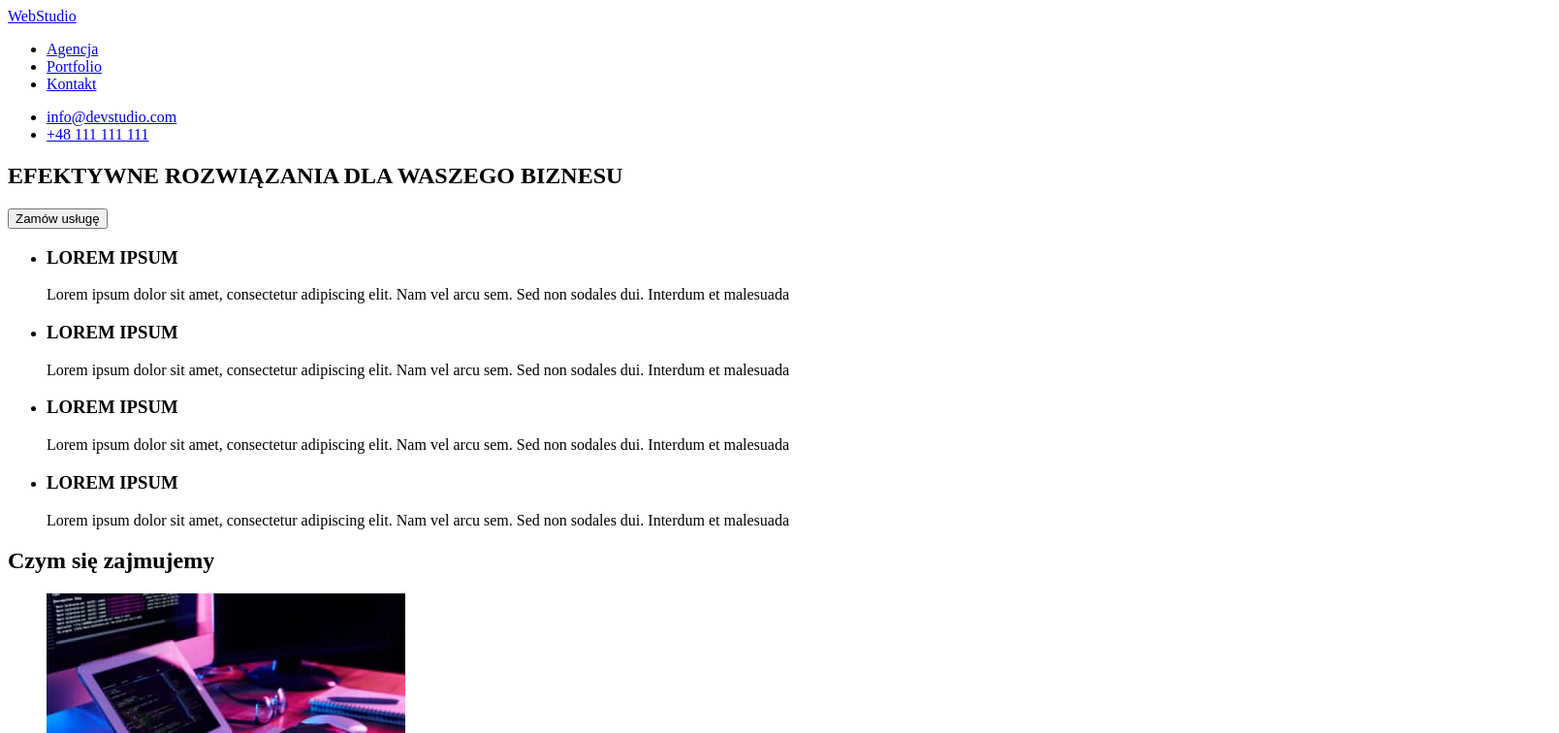
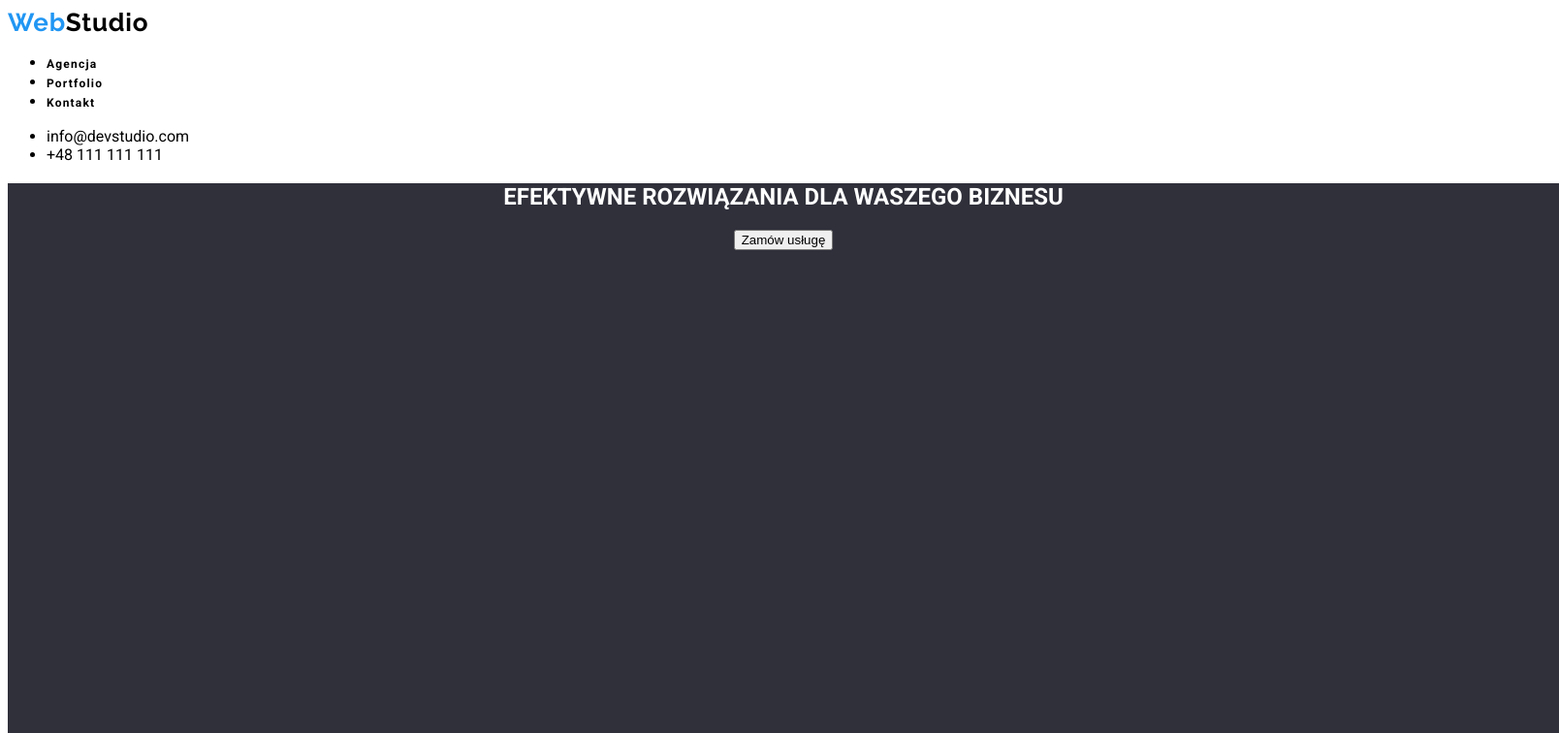
Before and after one commit to Joanna-Golofit/goit-markup-hw-02, a plain HTML site: page index.html in a window 1280 px wide. Shown: the top 756 px of the page at 97% size, 1608 px wide, since content can reach past the window. Drawn offline with Linux system fonts and the light colour scheme.

Commit message:
nadane klasy, stworzony szkielet css

```diff
--- /dev/null
+++ b/css/styles.css
@@ -0,0 +1,94 @@
+:root {
+    --main-font: 'Roboto', sans-serif;
+    --secondary-font: 'Raleway', sans-serif;
+    --main-color: black;
+    --white-color: #FFFFFF;
+    --blue-color: #2196F3;
+
+}
+
+body {
+    font-family: var(--main-font);
+}
+
+/* ======= COMPONENTS ======= */
+
+.logo {
+    font-family: var(--secondary-font);
+    font-weight: 700;
+    font-size: 26px;
+    line-height: 31px;
+    letter-spacing: 0.03em;
+}
+
+.logo-blue {
+ color: var(--blue-color);
+}
+
+
+a {
+    text-decoration: none;
+    color: var(--main-color);
+}
+
+.secondary-header {
+
+}
+
+/* ======= END COMPONENTS ======= */
+
+.menu-navigation-list-link {
+    font-weight: 500;
+    font-size: 14px;
+    line-height: 16px;
+    letter-spacing: 0.02em;
+    color: #212121;
+}
+
+/* ======= <HEADER> (MENU NAVIGATION) ======= */
+/* ======= END <HEADER> (MENU NAVIGATION) ======= */
+
+/* ======= <MAIN> (HEADER)  ======= */
+
+.header {
+    background-color: #2F303A;
+    width: 1600px;
+    height: 600px;
+    text-align: center;
+}
+
+.main-header {
+    color: var(--white-color);
+}
+
+.menu-navigation-list-link {
+ font-weight: 600;
+ font-size: 12px;
+ line-height: 1.33;
+ letter-spacing: 0.1em;
+ color:black;
+}
+
+.menu-navigation-list-link:hover,
+.menu-navigation-list-link:focus,
+.menu-contacts-list-link:hover,
+.menu-contacts-list-link:focus {
+    color: var(--blue-color);
+}
+
+/* ======= END <MAIN> (HEADER) ======= */
+
+/* ======= WHY US ======= */
+/* ======= END WHY US ======= */
+
+
+/* ======= OFFER ======= */
+/* ======= END OFFER ======= */
+
+
+/* ======= TEAM ======= */
+/* ======= END TEAM ======= */
+
+
+/* =======  CONTACT ======= */
+/* ======= END CONTACT ======= */
--- a/index.html
+++ b/index.html
@@ -1,62 +1,83 @@
 <!DOCTYPE html>
 <html lang="pl-PL">
   <head>
-    <meta charset="UTF-8" >
-    <meta http-equiv="X-UA-Compatible" content="IE=edge" >
-    <meta name="viewport" content="width=device-width, initial-scale=1.0" >
+    <meta charset="UTF-8" />
+    <meta http-equiv="X-UA-Compatible" content="IE=edge" />
+    <meta name="viewport" content="width=device-width, initial-scale=1.0" />
     <title>Studio</title>
+    <link rel="stylesheet" href="./css/styles.css" />
+    <link rel="preconnect" href="https://fonts.gstatic.com" />
+    <link
+      href="https://fonts.googleapis.com/css2?family=Raleway:wght@400;700&family=Roboto:wght@400;700&display=swap"
+      rel="stylesheet"
+    />
   </head>
 
   <body>
+    <!-- <HEADER> (MENU NAVIGATION) -->
     <header>
-      <a href="#"><span>Web</span>Studio</a>
-      <nav>
-        <ul>
-          <li><a href="#">Agencja</a></li>
-          <li><a href="#">Portfolio</a></li>
-          <li><a href="#contact">Kontakt</a></li>
+      <nav class="menu-navigation">
+        <a class="logo" href="#"><span class="logo-blue">Web</span>Studio</a>
+        <ul class="menu-navigation-list">
+          <li class="menu-navigation-list-item">
+            <a class="menu-navigation-list-link" href="#">Agencja</a>
+          </li>
+          <li class="menu-navigation-list-item">
+            <a class="menu-navigation-list-link" href="#">Portfolio</a>
+          </li>
+          <li class="menu-navigation-list-item">
+            <a class="menu-navigation-list-link" href="#contact">Kontakt</a>
+          </li>
         </ul>
       </nav>
-      <ul>
-        <li><a href="mailto:info@devstudio.com">info@devstudio.com</a></li>
-        <li><a href="tel:+48111111111">+48 111 111 111</a></li>
+      <ul class="menu-contacts-list">
+        <li class="menu-contacts-list-item">
+          <a class="menu-contacts-list-link" href="mailto:info@devstudio.com"
+            >info@devstudio.com</a
+          >
+        </li>
+        <li class="menu-contacts-list-item">
+          <a class="menu-contacts-list-link" href="tel:+48111111111"
+            >+48 111 111 111</a
+          >
+        </li>
       </ul>
     </header>
 
     <main>
-      <!-- header -->
-      <section>
-        <h1>EFEKTYWNE ROZWIĄZANIA DLA WASZEGO BIZNESU</h1>
+      <!-- HEADER -->
+      <section class="header">
+        <h1 class="main-header">EFEKTYWNE ROZWIĄZANIA DLA WASZEGO BIZNESU</h1>
         <button type="button">Zamów usługę</button>
       </section>
 
-      <!-- nasze atuty -->
+      <!-- WHY US -->
       <section>
-        <ul>
-          <li>
-            <h3>LOREM IPSUM</h3>
-            <p>
+        <ul class="article-list">
+          <li class="article-list-item">
+            <h3 class="article-header">LOREM IPSUM</h3>
+            <p class="article-list-text">
               Lorem ipsum dolor sit amet, consectetur adipiscing elit. Nam vel
               arcu sem. Sed non sodales dui. Interdum et malesuada
             </p>
           </li>
-          <li>
-            <h3>LOREM IPSUM</h3>
-            <p>
+          <li class="article-list-item">
+            <h3 class="article-header">LOREM IPSUM</h3>
+            <p class="article-list-text">
               Lorem ipsum dolor sit amet, consectetur adipiscing elit. Nam vel
               arcu sem. Sed non sodales dui. Interdum et malesuada
             </p>
           </li>
-          <li>
-            <h3>LOREM IPSUM</h3>
-            <p>
+          <li class="article-list-item">
+            <h3 class="article-header">LOREM IPSUM</h3>
+            <p class="article-list-text">
               Lorem ipsum dolor sit amet, consectetur adipiscing elit. Nam vel
               arcu sem. Sed non sodales dui. Interdum et malesuada
             </p>
           </li>
-          <li>
-            <h3>LOREM IPSUM</h3>
-            <p>
+          <li class="article-list-item">
+            <h3 class="article-header">LOREM IPSUM</h3>
+            <p class="article-list-text">
               Lorem ipsum dolor sit amet, consectetur adipiscing elit. Nam vel
               arcu sem. Sed non sodales dui. Interdum et malesuada
             </p>
@@ -64,9 +85,9 @@
         </ul>
       </section>
 
-      <!-- Czym się zajmujemy -->
+      <!-- OFFER -->
       <section>
-        <h2>Czym się zajmujemy</h2>
+        <h2 class="section-header">Czym się zajmujemy</h2>
         <ul>
           <li>
             <img
@@ -74,7 +95,7 @@
               alt="podpowiadamy rozwiązania"
               width="370"
               height="294"
-            >
+            />
           </li>
           <li>
             <img
@@ -82,7 +103,7 @@
               alt="dbamy o responsywność"
               width="370"
               height="294"
-            >
+            />
           </li>
           <li>
             <img
@@ -90,73 +111,82 @@
               alt="dobieramy szatę graficzną"
               width="370"
               height="294"
-            >
+            />
           </li>
         </ul>
       </section>
 
-      <!-- Nasz zespół -->
+      <!-- TEAM -->
       <section>
-        <h2>Nasz zespół</h2>
-        <ul>
-          <li>
+        <h2 class="section-header">Nasz zespół</h2>
+        <ul class="team-list">
+          <li class="team-list-item">
             <img
               src="./images/team/team_product_designer.jpg"
               alt="John Doe - Product Designer"
               width="270"
               height="260"
-            >
-            <h4>John Doe</h4>
-            <p>Product Designer</p>
+            />
+            <h4 class="team-list-name">John Doe</h4>
+            <p class="team-list-position">Product Designer</p>
           </li>
-          <li>
+          <li class="team-list-item">
             <img
               src="./images/team/team_frontend_dev.jpg"
               alt="John Doe - Frontend Developer"
               width="270"
               height="260"
-            >
-            <h4>John Doe</h4>
-            <p>Frontend Developer</p>
+            />
+            <h4 class="team-list-name">John Doe</h4>
+            <p class="team-list-position">Frontend Developer</p>
           </li>
-          <li>
+          <li class="team-list-item">
             <img
               src="./images/team/team_marketing.jpg"
               alt="John Doe - Marketing"
               width="270"
               height="260"
-            >
-            <h4>John Doe</h4>
-            <p>Marketing</p>
+            />
+            <h4 class="team-list-name">John Doe</h4>
+            <p class="team-list-position">Marketing</p>
           </li>
-          <li>
+          <li class="team-list-item">
             <img
               src="./images/team/team_ui_designer.jpg"
               alt="John Doe - UI Designer"
               width="270"
               height="260"
-            >
-            <h4>John Doe</h4>
-            <p>UI Designer</p>
+            />
+            <h4 class="team-list-name">John Doe</h4>
+            <p class="team-list-position">UI Designer</p>
           </li>
         </ul>
       </section>
     </main>
 
+    <!-- CONTACT -->
     <footer id="contact">
-      <a href="#"><span>Web</span>Studio</a>
-      <address>
-        <ul>
-          <li>
-            <a target="_blank" href="https://goo.gl/maps/rPz5dUSjKDYNv8CF8">
+      <a class="logo" href="#"><span class="logo-blue">Web</span>Studio</a>
+      <address class="address">
+        <ul class="address-list">
+          <li class="address-list-item">
+            <a
+              class="address-list-link"
+              target="_blank"
+              href="https://goo.gl/maps/rPz5dUSjKDYNv8CF8"
+            >
               m. Warszawa, Aleje Jerozolimskie 21
             </a>
           </li>
-          <li>
-            <a href="mailto:info@example.com">info@example.com</a>
+          <li class="address-list-item">
+            <a class="address-list-link" href="mailto:info@example.com"
+              >info@example.com</a
+            >
           </li>
-          <li>
-            <a href="tel:+48111111111">+48 111 111 111</a>
+          <li class="address-list-item">
+            <a class="address-list-link" href="tel:+48111111111"
+              >+48 111 111 111</a
+            >
           </li>
         </ul>
       </address>
```
Also changed, not shown: portfolio.html (added).
